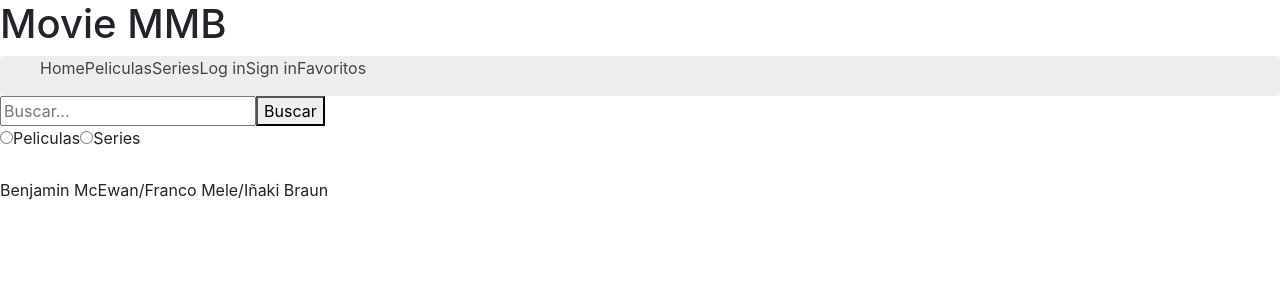
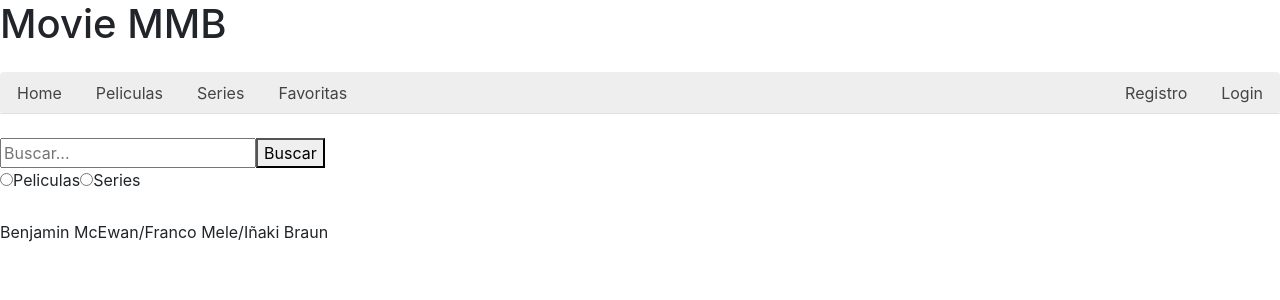
Before and after one commit to bmcewan1234/pi-mcewan-braun-mele, a React (Create React App) app: page / in a window 1280 px wide. Shown: the top 300 px of the page. Built offline with nearby package versions, Linux system fonts and the light colour scheme.

Commit message:
cambie el header para que funcione con el css

```diff
--- a/public/css/styles.css
+++ b/public/css/styles.css
@@ -7,13 +7,6 @@ nav {
 }
 .nav {
     margin: 0 !important;
-
-}
-.nav ul{
-    list-style: none;
-    display: flex;
-    flex-direction: row;
-    justify-content: space-around;
 
 }
 .nav a {
--- a/src/Componentes/Header/Header.js
+++ b/src/Componentes/Header/Header.js
@@ -3,24 +3,34 @@ import { Link } from "react-router-dom";
 
 
 function Header() {
-  let array = [{ nombre: "Home", link: "/home" }, { nombre: "Peliculas", link: "/peliculas" }, { nombre: "Series", link: "/series" }, { nombre: "Log in", link: "/login" }, { nombre: "Sign in", link: "/register" }, { nombre: "Favoritos", link: "/Favoritos" }];
   return (
     <React.Fragment>
       <div >
-        <h1 className="titulo">Movie MMB</h1>
+        <h1>Movie MMB</h1>
       </div>
-      <nav className="nav">
-        <ul>
-          {array.map(elemento => {
-            return (
-              <li key={elemento.link}>
-                <Link to={elemento.link}>{elemento.nombre}</Link>
-              </li>
-            )
-          })}
-        </ul>
-      </nav>
+      <nav>
+             <ul class="nav nav-tabs my-4">
+                <li className="nav-item">
+                    <Link to="/home" class="nav-link"> Home</Link>
+                </li>
+                <li class="nav-item">
+                    <Link to="/peliculas" class="nav-link"> Peliculas</Link>
+                </li>
+                <li class="nav-item">
+                    <Link to="/series" class="nav-link"> Series</Link>
+                </li>
+                <li class="nav-item">
+                    <Link to="/Favoritos" class="nav-link"> Favoritas</Link>
+                </li>
+                <li class="nav-item ml-auto">
+                    <Link to="/registro" class="nav-link"> Registro</Link>
+                </li>
+                <li class="nav-item">
+                    <Link to="/login" class="nav-link"> Login</Link>
+                </li>
+            </ul>
 
+        </nav>
     </React.Fragment>
   )
 }
```
